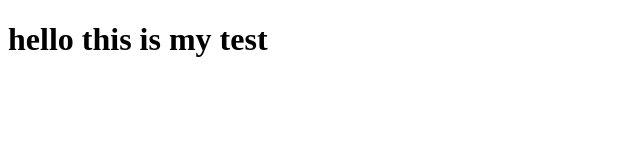
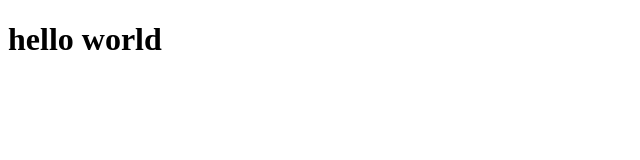
Before and after one commit to nicklanfivestrata/chau.github.io, a plain HTML site: page index.html in a window 1280 px wide. Shown: the whole page, without its empty margins (0-640 px from the left). Drawn offline with Linux system fonts and the light colour scheme.

Commit message:
update code

```diff
--- a/index.html
+++ b/index.html
@@ -3,10 +3,12 @@
 <head>
     <meta charset="UTF-8">
     <meta name="viewport" content="width=device-width, initial-scale=1.0">
-    <title>automation</title>
+    <title>Hello</title>
     <style></style>
 </head>
 <body>
-  <h1>hello this is my test</h1>
+  <div>
+    <h1>hello world</h1>
+  </div>
 </body>
 </html>
```
